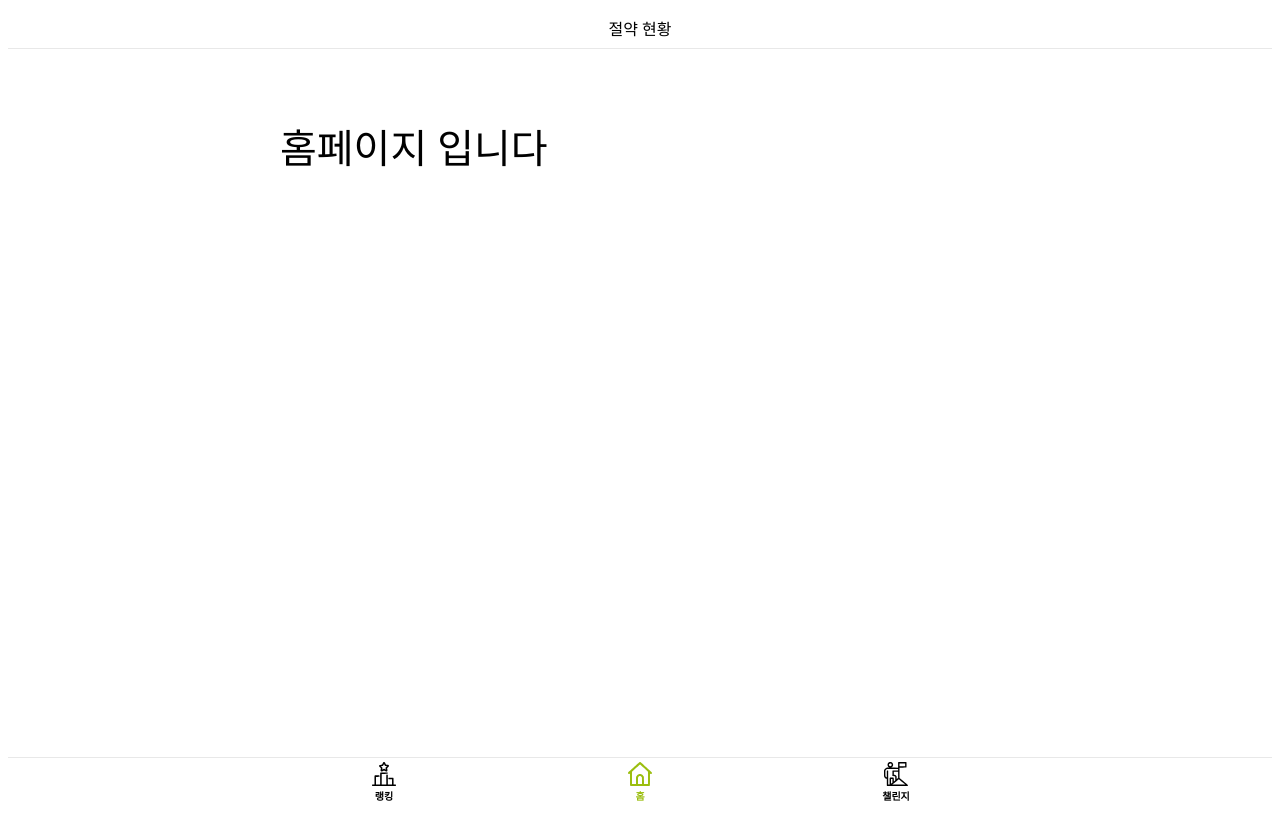
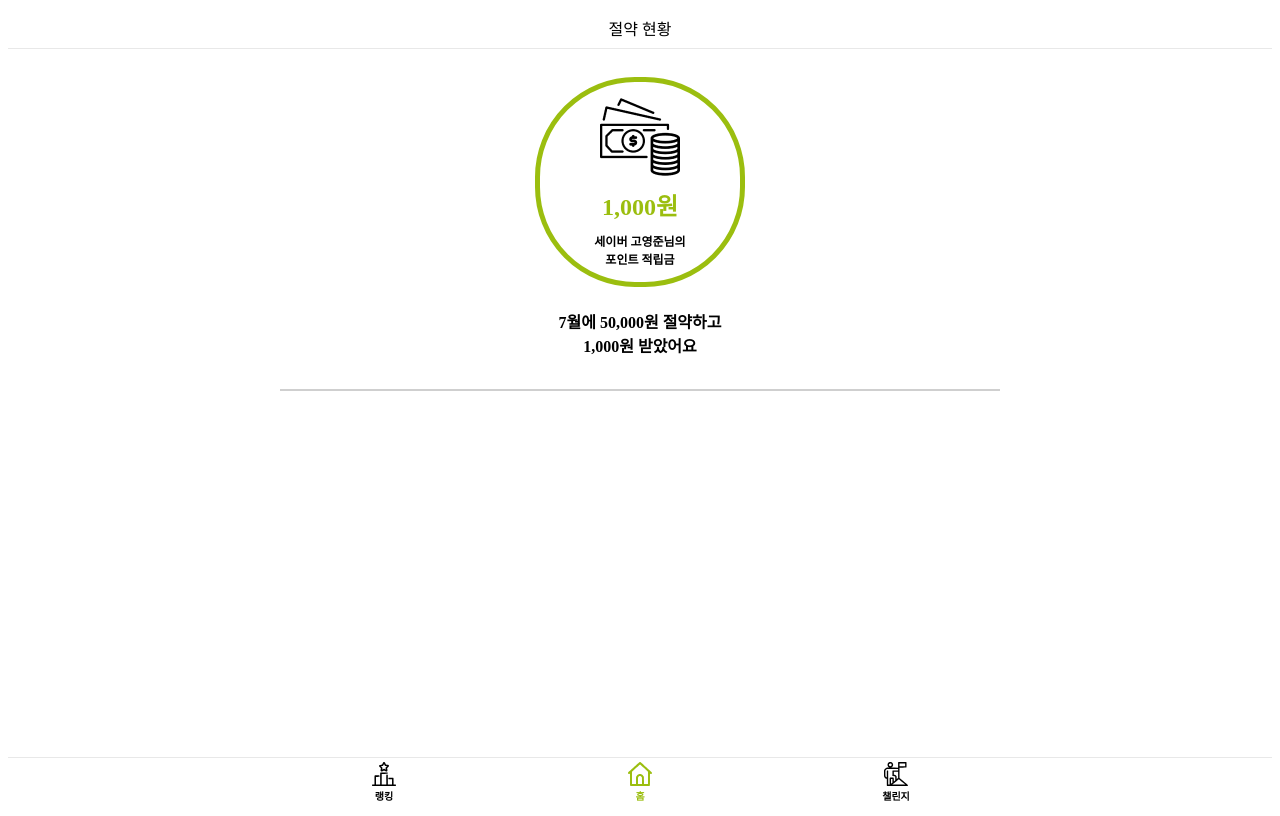
Before and after one commit to TEAM-HUNDRED/savable-web, a React (Create React App) app: page / in a window 1280 px wide. Built offline with nearby package versions, Linux system fonts and the light colour scheme.

Commit message:
[FEATURE] Generate ui saving header

```diff
--- a/src/assets/images/index.ts
+++ b/src/assets/images/index.ts
@@ -1,9 +1,11 @@
 import CoffeeImage from "./coffee_examples.jpg";
 import MedalImage from "./medal.png";
 import RedMedalImage from "./red_medal.png";
+import MoneyImage from "./money.png";
 
 export const Images = {
   coffee: CoffeeImage,
   medal: MedalImage,
   redMedal: RedMedalImage,
+  money: MoneyImage,
 };
--- /dev/null
+++ b/src/components/SavingHeader/index.tsx
@@ -0,0 +1,78 @@
+import { Images } from "assets/images";
+import styled from "styled-components";
+
+function SavingHeader() {
+  const savedMoney = "50,000원";
+  const reward = "1,000원";
+  const userName = "고영준";
+
+  return (
+    <Container>
+      <SavedMoneyContainer>
+        <MoneyImage src={Images.money} />
+        <SavedMoneyText>{reward}</SavedMoneyText>
+        <ContentText>{`세이버 ${userName}님의\n 포인트 적립금`}</ContentText>
+      </SavedMoneyContainer>
+      <DescriptionText>{`7월에 ${savedMoney} 절약하고\n ${reward} 받았어요`}</DescriptionText>
+      <Divider />
+    </Container>
+  );
+}
+
+const Container = styled.div`
+  display: flex;
+  flex-direction: column;
+  width: 100%;
+  align-items: center;
+  align-content: center;
+  justify-content: center;
+`;
+
+const SavedMoneyContainer = styled.div`
+  display: flex;
+  flex-direction: column;
+  width: 200px;
+  height: 200px;
+  justify-content: center;
+  align-items: center;
+  border: 5px solid #9bbe0f;
+  border-radius: 100px;
+  margin-bottom: 22px;
+`;
+
+const MoneyImage = styled.img`
+  width: 80px;
+  height: 80px;
+`;
+
+const SavedMoneyText = styled.p`
+  margin: 10px 0px;
+  font-size: 24px;
+  font-weight: 800;
+  color: #9bbe0f;
+`;
+
+const ContentText = styled.p`
+  margin: 0px;
+  font-size: 12px;
+  font-weight: 700;
+  white-space: pre-line;
+  text-align: center;
+`;
+
+const Divider = styled.div`
+  height: 2px;
+  width: 100%;
+  background-color: #cfcfcf;
+  margin: 32px 0px;
+`;
+
+const DescriptionText = styled.p`
+  margin: 0px;
+  font-size: 16px;
+  font-weight: 700;
+  white-space: pre-line;
+  text-align: center;
+`;
+
+export default SavingHeader;
--- a/src/pages/HomePage/index.tsx
+++ b/src/pages/HomePage/index.tsx
@@ -1,16 +1,17 @@
 import styled from "styled-components";
+
+import SavingHeader from "components/SavingHeader";
 
 function HomePage() {
   return (
-    <div>
-      <ButtonIndexText>홈페이지 입니다</ButtonIndexText>
-    </div>
+    <Container>
+      <SavingHeader />
+    </Container>
   );
 }
 
-const ButtonIndexText = styled.p`
-  font-size: 40px;
-  weight: bold;
+const Container = styled.div`
+  width: 100%;
 `;
 
 export default HomePage;
```
Also changed, not shown: src/assets/images/money.png (added).
